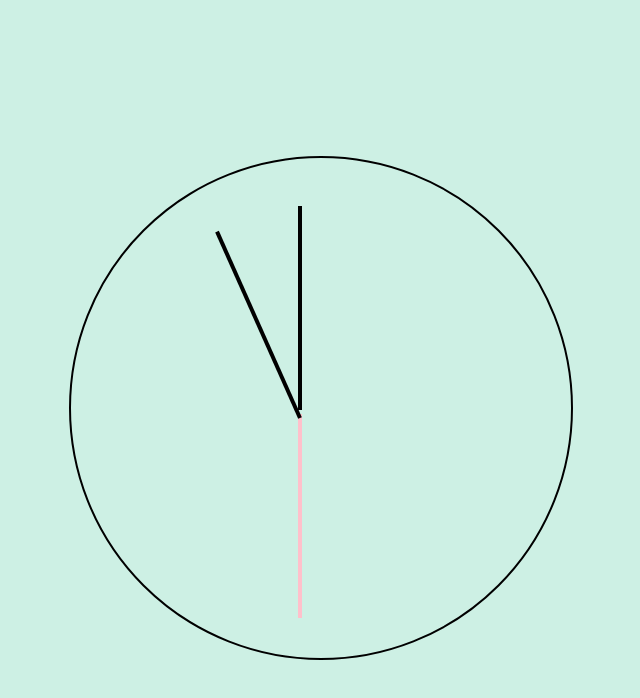
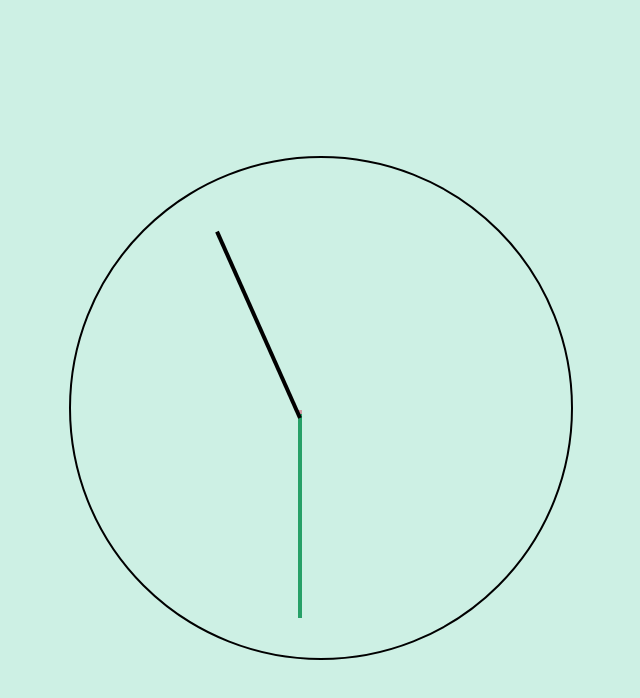
Before and after one commit to Abel808/js-mini-projects, a plain HTML site: page clock/index.html in a window 1280 px wide. Shown: the whole page, without its empty margins (319-959 px from the left). Drawn offline with Linux system fonts and the light colour scheme.

Commit message:
fixed timing issues

```diff
--- a/clock/css/style.css
+++ b/clock/css/style.css
@@ -32,5 +32,10 @@ body{
 }
 
 #minutes{
-    border:2px solid pink;
+    border:2px solid rgb(38, 160, 103);
 }
+
+
+#hours{
+    border:2px solid rgb(209, 153, 163);
+}
--- a/clock/js/app.js
+++ b/clock/js/app.js
@@ -6,21 +6,21 @@ const hoursHand = document.querySelector('#hours')
 function setTime (){
     const now = new Date()
 
-   const seconds = now.getSeconds()
-   const secondsDeg = ((seconds/60)*360)+90
+    seconds = now.getSeconds()
+    secondsDeg = ((seconds/60)*360)+90
     secondsHand.style.transform = `rotate(${secondsDeg}deg)`
 
-   const minutes = now.getMinutes()
-   const minutesdeg =( (minutes/60)*360)+90
+    minutes = now.getMinutes()
+    minutesdeg =( (minutes/60)*360)+90
     minutesHand.style.transform = `rotate(${minutesdeg}deg)`
-    console.log(minutes, minutesdeg)
+    console.log(minutesdeg)
 
 
-    hours = now.getMinutes()
-    hoursdeg = ((minutes/12)*360)+90
-    minutesHand.style.transform = `rotate(${hoursdeg}deg)`
+    hours = now.getHours()
+    hoursdeg = ((hours/12)*360)+90
+    hoursHand.style.transform = `rotate(${hoursdeg}deg)`
 
-    console.log(now)
+
 
 }
 
```
